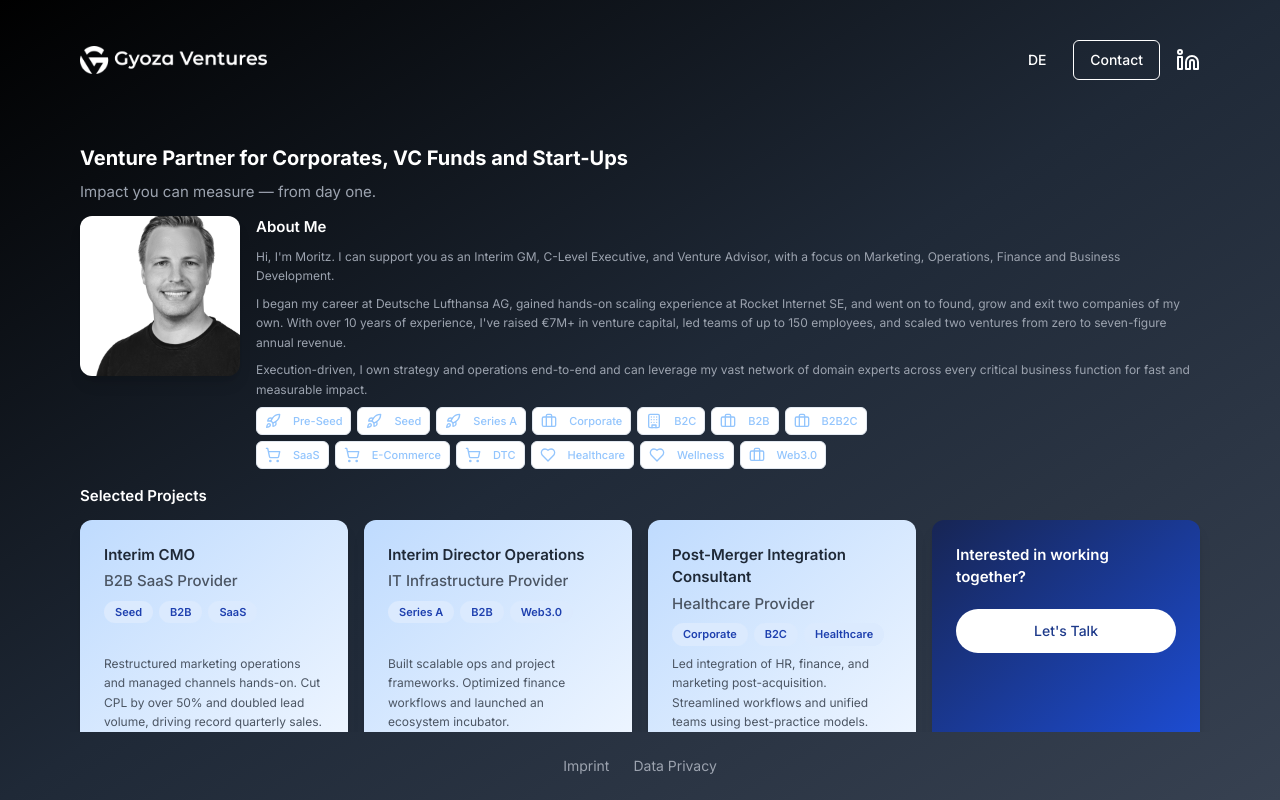
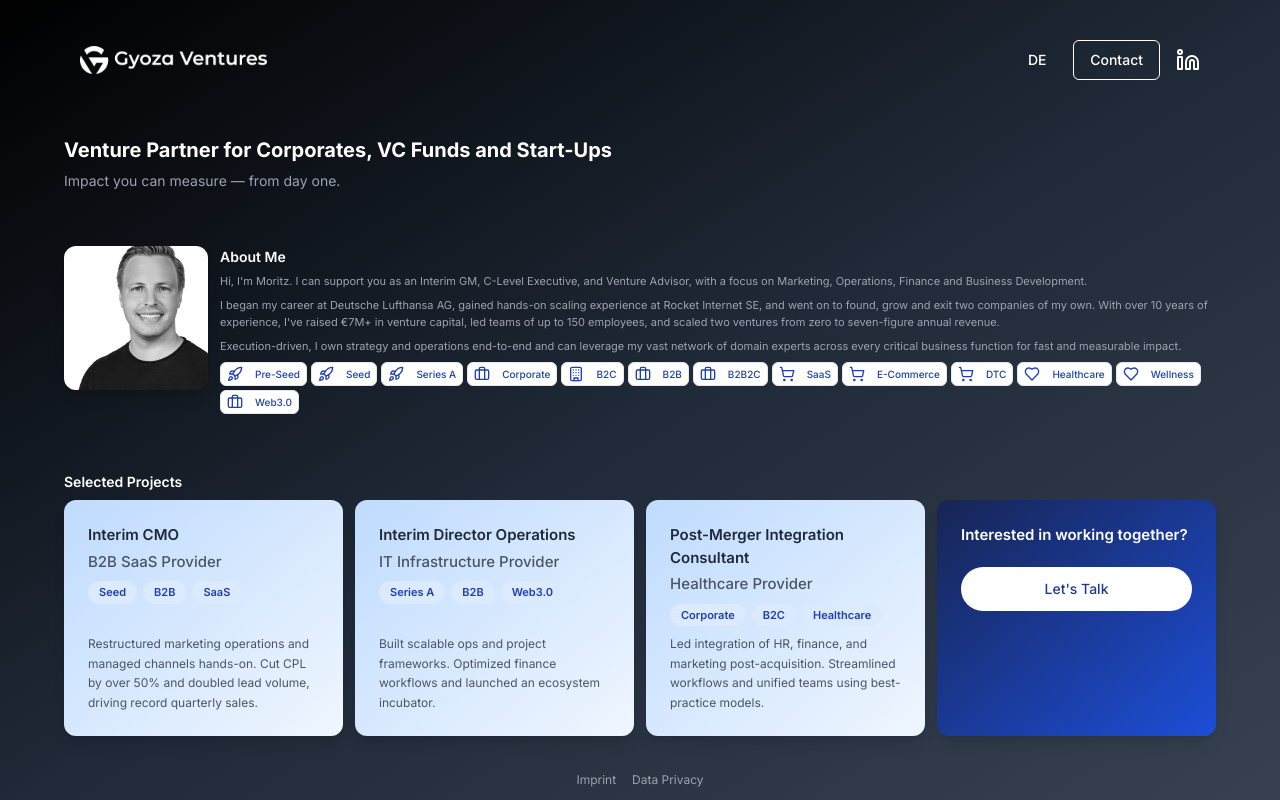
Before and after one commit to gyozaventures/gyoza-ventures-lp.github.io, a React (Vite) app: page / in a window 1280 px wide. Built offline with nearby package versions, Linux system fonts and the light colour scheme.

Commit message:
Fix: Improve layout and color consistency
- Fixed the layout of the boxes at the bottom to prevent them from being cut off on desktop.
- Updated the font color of the labels in the "About Me" section to match the "Selected Projects" section.

```diff
--- a/src/components/AboutMe.tsx
+++ b/src/components/AboutMe.tsx
@@ -10,18 +10,18 @@ const AboutMe = () => {
   const t = translations[language].aboutMe;
 
   return (
-    <div className="flex flex-col md:flex-row gap-3 md:gap-4 mb-3 md:mb-4">
+    <div className="flex flex-col md:flex-row gap-2 md:gap-3 mb-2 md:mb-3">
       <div className="flex-shrink-0">
         <img
           src="/lovable-uploads/77a88ba2-5ef3-4367-8a47-de069e01c842.png"
           alt="Profile"
-          className="w-28 md:w-40 h-28 md:h-40 object-cover rounded-xl shadow-lg"
+          className="w-24 md:w-36 h-24 md:h-36 object-cover rounded-xl shadow-lg"
         />
       </div>
       <div className="flex-grow flex flex-col">
         <div className="flex-grow">
-          <h2 className="text-[13px] md:text-[15px] font-semibold text-white mb-1.5 md:mb-2">{t.title}</h2>
-          <div className="space-y-1.5 md:space-y-2 text-[11px] md:text-[12px] text-gray-400 leading-relaxed">
+          <h2 className="text-[12px] md:text-[14px] font-semibold text-white mb-1 md:mb-1.5">{t.title}</h2>
+          <div className="space-y-1 md:space-y-1.5 text-[10px] md:text-[11px] text-gray-400 leading-relaxed">
             <p>{t.paragraph1}</p>
             <p>{t.paragraph2}</p>
             <p>{t.paragraph3}</p>
@@ -29,63 +29,59 @@ const AboutMe = () => {
         </div>
 
         {/* Category Badges with reduced size and new layout */}
-        <div className="mt-2 space-y-1.5">
-          {/* First row: Funding Stage + Business Model */}
-          <div className="flex flex-wrap gap-1.5">
-            <Button variant="outline" size="sm" className="h-7 px-2 text-[10px] md:text-[11px] text-blue-300 hover:text-blue-200">
-              <Rocket className="mr-1 h-3 w-3" />
+        <div className="mt-1.5">
+          {/* All badges in a single row with smaller size */}
+          <div className="flex flex-wrap gap-1">
+            <Button variant="outline" size="sm" className="h-6 px-1.5 text-[9px] md:text-[10px] text-blue-800 hover:text-blue-700">
+              <Rocket className="mr-1 h-2.5 w-2.5" />
               Pre-Seed
             </Button>
-            <Button variant="outline" size="sm" className="h-7 px-2 text-[10px] md:text-[11px] text-blue-300 hover:text-blue-200">
-              <Rocket className="mr-1 h-3 w-3" />
+            <Button variant="outline" size="sm" className="h-6 px-1.5 text-[9px] md:text-[10px] text-blue-800 hover:text-blue-700">
+              <Rocket className="mr-1 h-2.5 w-2.5" />
               Seed
             </Button>
-            <Button variant="outline" size="sm" className="h-7 px-2 text-[10px] md:text-[11px] text-blue-300 hover:text-blue-200">
-              <Rocket className="mr-1 h-3 w-3" />
+            <Button variant="outline" size="sm" className="h-6 px-1.5 text-[9px] md:text-[10px] text-blue-800 hover:text-blue-700">
+              <Rocket className="mr-1 h-2.5 w-2.5" />
               Series A
             </Button>
-            <Button variant="outline" size="sm" className="h-7 px-2 text-[10px] md:text-[11px] text-blue-300 hover:text-blue-200">
-              <Briefcase className="mr-1 h-3 w-3" />
+            <Button variant="outline" size="sm" className="h-6 px-1.5 text-[9px] md:text-[10px] text-blue-800 hover:text-blue-700">
+              <Briefcase className="mr-1 h-2.5 w-2.5" />
               Corporate
             </Button>
-            <Button variant="outline" size="sm" className="h-7 px-2 text-[10px] md:text-[11px] text-blue-300 hover:text-blue-200">
-              <Building className="mr-1 h-3 w-3" />
+            <Button variant="outline" size="sm" className="h-6 px-1.5 text-[9px] md:text-[10px] text-blue-800 hover:text-blue-700">
+              <Building className="mr-1 h-2.5 w-2.5" />
               B2C
             </Button>
-            <Button variant="outline" size="sm" className="h-7 px-2 text-[10px] md:text-[11px] text-blue-300 hover:text-blue-200">
-              <Briefcase className="mr-1 h-3 w-3" />
+            <Button variant="outline" size="sm" className="h-6 px-1.5 text-[9px] md:text-[10px] text-blue-800 hover:text-blue-700">
+              <Briefcase className="mr-1 h-2.5 w-2.5" />
               B2B
             </Button>
-            <Button variant="outline" size="sm" className="h-7 px-2 text-[10px] md:text-[11px] text-blue-300 hover:text-blue-200">
-              <Briefcase className="mr-1 h-3 w-3" />
+            <Button variant="outline" size="sm" className="h-6 px-1.5 text-[9px] md:text-[10px] text-blue-800 hover:text-blue-700">
+              <Briefcase className="mr-1 h-2.5 w-2.5" />
               B2B2C
             </Button>
-          </div>
-
-          {/* Second row: Industry */}
-          <div className="flex flex-wrap gap-1.5">
-            <Button variant="outline" size="sm" className="h-7 px-2 text-[10px] md:text-[11px] text-blue-300 hover:text-blue-200">
-              <ShoppingCart className="mr-1 h-3 w-3" />
+            <Button variant="outline" size="sm" className="h-6 px-1.5 text-[9px] md:text-[10px] text-blue-800 hover:text-blue-700">
+              <ShoppingCart className="mr-1 h-2.5 w-2.5" />
               SaaS
             </Button>
-            <Button variant="outline" size="sm" className="h-7 px-2 text-[10px] md:text-[11px] text-blue-300 hover:text-blue-200">
-              <ShoppingCart className="mr-1 h-3 w-3" />
+            <Button variant="outline" size="sm" className="h-6 px-1.5 text-[9px] md:text-[10px] text-blue-800 hover:text-blue-700">
+              <ShoppingCart className="mr-1 h-2.5 w-2.5" />
               E-Commerce
             </Button>
-            <Button variant="outline" size="sm" className="h-7 px-2 text-[10px] md:text-[11px] text-blue-300 hover:text-blue-200">
-              <ShoppingCart className="mr-1 h-3 w-3" />
+            <Button variant="outline" size="sm" className="h-6 px-1.5 text-[9px] md:text-[10px] text-blue-800 hover:text-blue-700">
+              <ShoppingCart className="mr-1 h-2.5 w-2.5" />
               DTC
             </Button>
-            <Button variant="outline" size="sm" className="h-7 px-2 text-[10px] md:text-[11px] text-blue-300 hover:text-blue-200">
-              <Heart className="mr-1 h-3 w-3" />
+            <Button variant="outline" size="sm" className="h-6 px-1.5 text-[9px] md:text-[10px] text-blue-800 hover:text-blue-700">
+              <Heart className="mr-1 h-2.5 w-2.5" />
               Healthcare
             </Button>
-            <Button variant="outline" size="sm" className="h-7 px-2 text-[10px] md:text-[11px] text-blue-300 hover:text-blue-200">
-              <Heart className="mr-1 h-3 w-3" />
+            <Button variant="outline" size="sm" className="h-6 px-1.5 text-[9px] md:text-[10px] text-blue-800 hover:text-blue-700">
+              <Heart className="mr-1 h-2.5 w-2.5" />
               Wellness
             </Button>
-            <Button variant="outline" size="sm" className="h-7 px-2 text-[10px] md:text-[11px] text-blue-300 hover:text-blue-200">
-              <Briefcase className="mr-1 h-3 w-3" />
+            <Button variant="outline" size="sm" className="h-6 px-1.5 text-[9px] md:text-[10px] text-blue-800 hover:text-blue-700">
+              <Briefcase className="mr-1 h-2.5 w-2.5" />
               Web3.0
             </Button>
           </div>
--- a/src/pages/Index.tsx
+++ b/src/pages/Index.tsx
@@ -18,14 +18,14 @@ const Index = () => {
       <Header />
 
       {/* Main Content */}
-      <main className="flex-1 flex flex-col px-6 md:px-20 overflow-y-auto md:overflow-hidden">
-        <div className="h-full flex flex-col md:justify-between py-3 md:py-6 max-w-6xl mx-auto w-full">
+      <main className="flex-1 flex flex-col px-5 md:px-16 overflow-y-auto md:overflow-hidden">
+        <div className="h-full flex flex-col md:justify-between py-2 md:py-4 max-w-6xl mx-auto w-full">
           {/* Headlines */}
-          <div className="mb-2 md:mb-3">
-            <h1 className="font-inter font-bold text-lg md:text-xl text-white mb-2 leading-tight">
+          <div className="mb-1.5 md:mb-2">
+            <h1 className="font-inter font-bold text-lg md:text-xl text-white mb-1.5 leading-tight">
               {t.headline}
             </h1>
-            <h2 className="font-inter font-light text-[13px] md:text-[15px] text-gray-400 leading-relaxed">
+            <h2 className="font-inter font-light text-[12px] md:text-[14px] text-gray-400 leading-relaxed">
               {t.subheadline}
             </h2>
           </div>
@@ -35,8 +35,8 @@ const Index = () => {
 
           {/* Selected Projects Section */}
           <div className="flex-shrink-0">
-            <h2 className="text-[13px] md:text-[15px] font-semibold text-white mb-3">{t.projects.title}</h2>
-            <div className="grid grid-cols-1 md:grid-cols-4 gap-3 md:gap-4">
+            <h2 className="text-[12px] md:text-[14px] font-semibold text-white mb-2">{t.projects.title}</h2>
+            <div className="grid grid-cols-1 md:grid-cols-4 gap-2 md:gap-3 mb-2">
               <ServiceBox
                 title={t.projects.project1.title}
                 company={t.projects.project1.company}
@@ -66,9 +66,9 @@ const Index = () => {
       </main>
 
       {/* Footer */}
-      <footer className="flex-shrink-0 p-4 md:p-6 text-center text-sm text-gray-400">
-        <a href="/imprint" className="mx-3 hover:text-gray-200">{t.footer.imprint}</a>
-        <a href="/data" className="mx-3 hover:text-gray-200">{t.footer.dataPrivacy}</a>
+      <footer className="flex-shrink-0 p-2 md:p-3 text-center text-xs text-gray-400">
+        <a href="/imprint" className="mx-2 hover:text-gray-200">{t.footer.imprint}</a>
+        <a href="/data" className="mx-2 hover:text-gray-200">{t.footer.dataPrivacy}</a>
       </footer>
     </div>
   );
```
